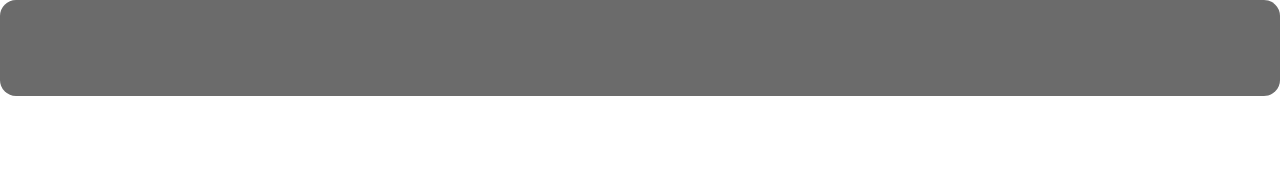
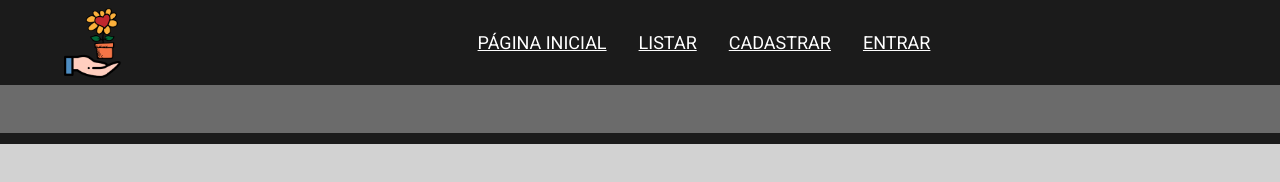
Before and after one commit to luissothavioo/FLORICULTURA, a plain HTML site: page index.html in a window 1280 px wide. Drawn offline with Linux system fonts and the light colour scheme.

Commit message:
alterações no header

```diff
--- a/css/estilos.css
+++ b/css/estilos.css
@@ -7,7 +7,7 @@
     font-family: 'Roboto', sans-serif;
     font-weight: 400;
 }
-:root{
+:root {
     --primary: #A91016;
     --primary-light: #D7494F;
     --black: #1B1B1B;
@@ -16,24 +16,51 @@
 }
 
 /*HEADER*/
+
 header {
-    border-bottom: 6rem solid var(--grey);
-    border-radius: 1rem;
+    height: 6rem;
     display: flex;
-    height: 6rem;
+    background-color: var(--black);
+    border-bottom: 0.7rem solid var(--grey);
+}
+header picture {
+    width: 2rem;
+    padding: 0.5rem 4rem;
+}
+header picture img {
+    width: 4rem;
+}
+    /*NAVIGATION*/
+    header nav {
+        display: flex;
+        align-items: center;
+        width: 100%;
+        justify-content: center;
+    }
+
+    ul {
+        list-style-type: none;
+        padding-top: 2rem;
+        display: flex;
+        align-items: right;
+        height: 100%;
+        font-size: large ;
+    }
+    ul li a {
+        color: white;
+        padding: 1rem;
+    }
+
+/*BODY/MAIN*/
+body {
+    background-color: var(--white);
 }
 
 
-    /*NAVIGATION*/
-
-
-
-
-
-/*BODY/MAIN*/
-
-
-
-
-
 /*FOOTER*/
+footer {
+    height: 3rem;
+    display: flex;
+    background-color: var(--grey);
+    border-bottom: 0.7rem solid var(--black);
+}
--- a/index.html
+++ b/index.html
@@ -11,10 +11,29 @@
 
 <body>
     <header>
-
+        <picture>
+            <img src="./img/LOGO_FLOR.png" alt="LOGO FLOR" />
+        </picture>
+        <nav>
+            <ul class="center">
+                <li>
+                    <a href="/index.html">PÁGINA INICIAL</a>
+                </li>
+                <li>
+                    <a href="/pages/page1.html">LISTAR</a>
+                </li>
+                <li>
+                    <a href="">CADASTRAR</a>
+                </li>
+                <li>
+                    <a href="">ENTRAR</a>
+                </li>
+            </ul>
+        </nav>
     </header>
 
     <main>
+
 
     </main>
 
```
Also changed, not shown: img/LOGO_FLOR.png (renamed from img/LOGO FLOR.png), img/MULHER_COM_FLOR.png (renamed from img/MULHER COM FLOR.png).
